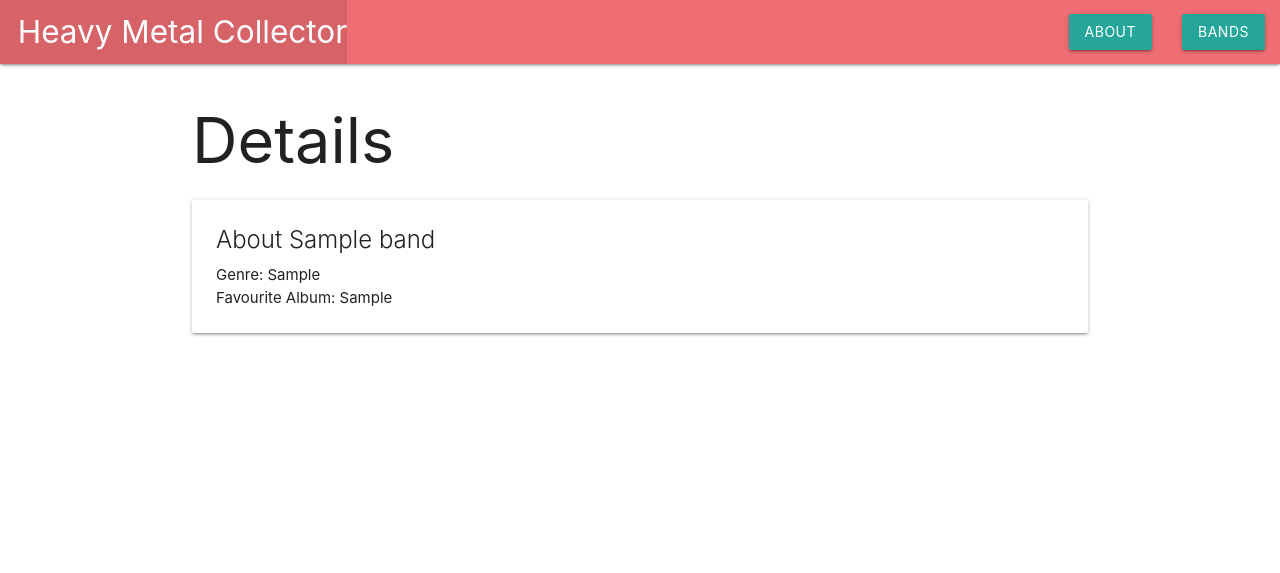
After one commit to bearcodes870/heavymetalcollector, a Django app: page /bands/1/ in a window 1280 px wide. The commit adds this page. Shown: the top 573 px of the page. Run offline with Django 3.2, Linux system fonts and the light colour scheme; tables that the repository leaves empty hold one stand-in row (values such as "Sample post").

Commit message:
mvp details page

```diff
--- /dev/null
+++ b/main_app/templates/bands/detail.html
@@ -0,0 +1,14 @@
+{% extends 'base.html' %}
+{% block content %}
+
+<h1>Details</h1>
+
+<div class="card">
+  <div class="card-content">
+    <span class="card-title">About {{ band.name }}</span>
+    <p>Genre: {{ band.genre }}</p>
+    <p>Favourite Album: {{ band.favealbum }}</p>
+  </div>
+</div>
+
+{% endblock %}
--- a/main_app/templates/bands/index.html
+++ b/main_app/templates/bands/index.html
@@ -6,7 +6,7 @@
 {% for band in bands %}
   <div class="card">
 
-  <a href="/bands/{{ band.id }}">
+  <a href="{% url 'detail' band.id %}">
     <div class="card-content">
       <span class="card-title">{{ band.name }}</span>
       <p>Genre: {{ band.genre }}</p>
--- a/main_app/urls.py
+++ b/main_app/urls.py
@@ -5,5 +5,5 @@ urlpatterns = [
   path('', views.home, name='home'),
   path('about/', views.about, name='about'),
   path('bands/', views.bands_index, name='index'),
-  path('bands/<int:cat_id>/', views.bands_detail, name='detail')
+  path('bands/<int:band_id>/', views.bands_detail, name='detail')
 ]
--- a/main_app/views.py
+++ b/main_app/views.py
@@ -14,3 +14,7 @@ def about(request):
 def bands_index(request):
   bands = Band.objects.all()
   return render(request, 'bands/index.html', { 'bands': bands })
+
+def bands_detail(request, band_id):
+    band = Band.objects.get(id=band_id)
+    return render(request, 'bands/detail.html', { 'band': band })
```
